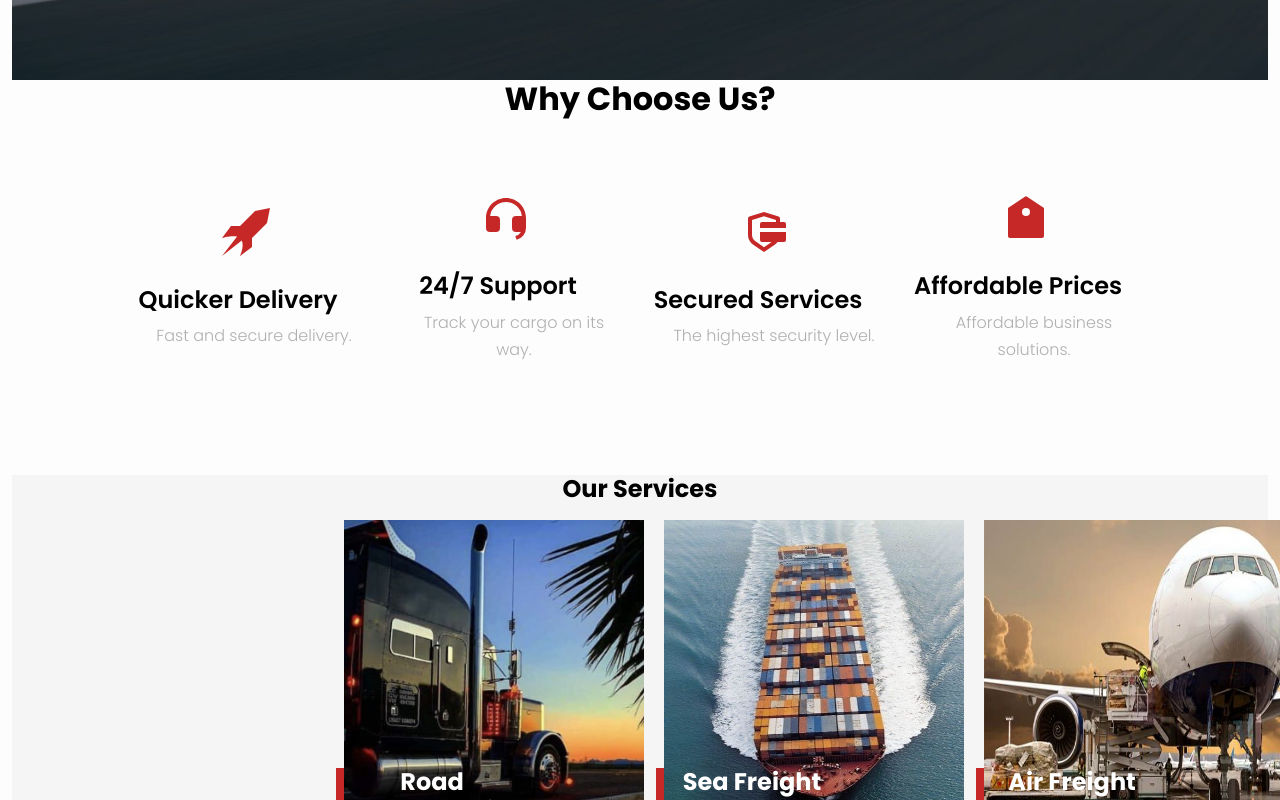
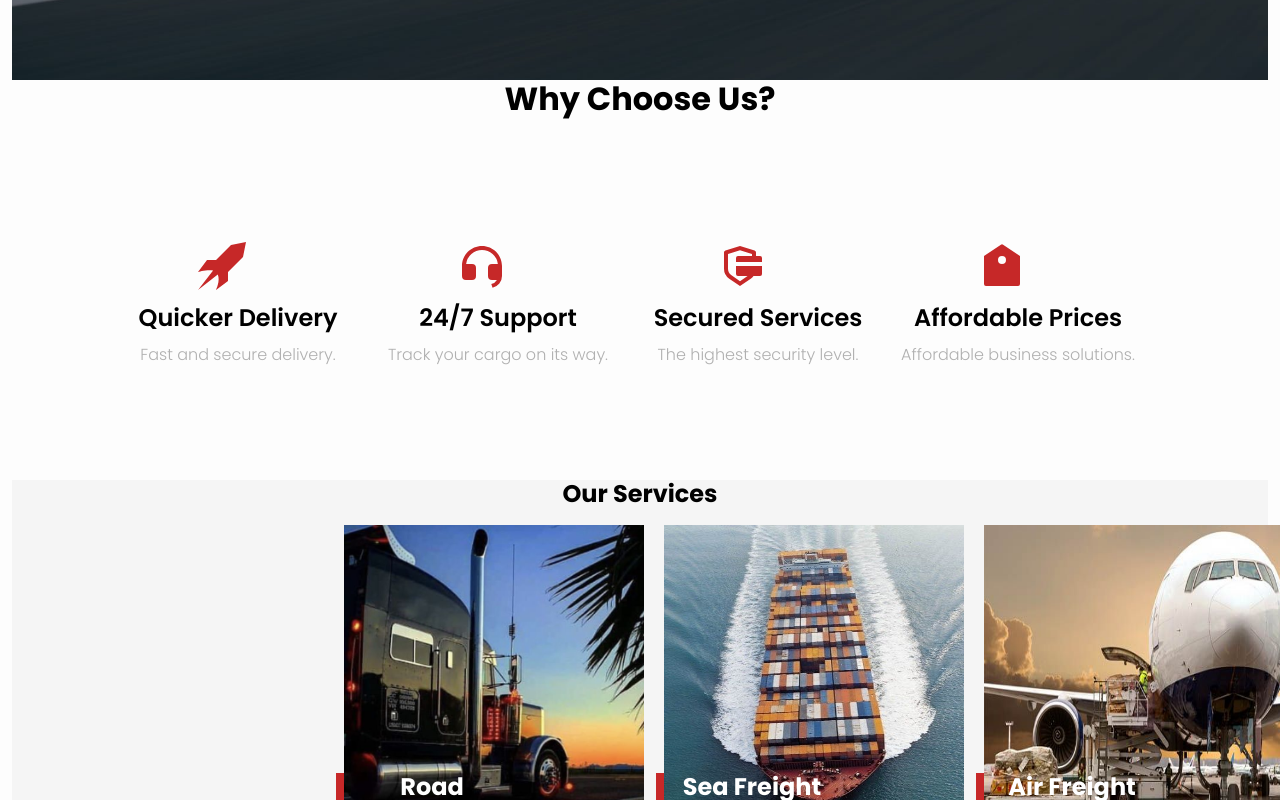
Before and after one commit to Roche001/Logistics-company, a React (Create React App) app: page / in a window 1280 px wide. Shown: the part 720-1520 px from the top of the page. Built offline with nearby package versions, Linux system fonts and the light colour scheme.

Commit message:
update changes

```diff
--- a/src/components/home/Home.css
+++ b/src/components/home/Home.css
@@ -55,21 +55,17 @@
   display: flex;
   flex-direction: column;
   justify-content: center;
-  margin-top: -6rem;
-  text-align: center;
+  align-items: center;
 }
 .choose-a p {
   color: #b0b0b0;
   text-align: center;
-  margin-left: 2rem;
 }
 .choose-a h4 {
-  margin-top: -2rem;
   font-weight: 550;
 }
 .choose-a span {
-  margin: 3rem;
-  margin-left: 4rem;
+  margin-left: -2rem;
   color: #c62828;
   font-size: 3rem;
 }
--- a/src/components/home/Home.jsx
+++ b/src/components/home/Home.jsx
@@ -49,7 +49,7 @@ const Home = () => {
 
         <div className="choose-us row container-fluid" text-center>
           <div
-            className="choose-a col-xl-3 col-lg-3 col-md-3 col-sm-12 col-xs-12 "
+            className="choose-a col-xl-3 col-lg-3 col-md-3 col-sm-6 col-xs-12 "
             data-aos="fade-up"
           >
             <span>
@@ -60,7 +60,7 @@ const Home = () => {
           </div>
 
           <div
-            className="choose-a col-xxl-3 col-xl-3 col-lg-3 col-md-3 col-sm-12 col-xs-12"
+            className="choose-a col-xl-3 col-lg-3 col-md-3 col-sm-6 col-xs-12"
             data-aos="fade-down"
           >
             <span className="img-responsive">
@@ -71,7 +71,7 @@ const Home = () => {
           </div>
 
           <div
-            className="choose-a col-xxl-3 col-xl-3 col-lg-3 col-md-3 col-sm-12 col-xs-12"
+            className="choose-a col-xl-3 col-lg-3 col-md-3 col-sm-6 col-xs-12"
             data-aos="fade-up"
           >
             <span className="img-responsive">
@@ -83,7 +83,7 @@ const Home = () => {
           </div>
 
           <div
-            className="choose-a col-xxl-3 col-xl-3 col-lg-3 col-md-3 col-sm-12 col-xs-12"
+            className="choose-a col-xl-3 col-lg-3 col-md-3 col-sm-6 col-xs-12"
             data-aos="fade-down"
           >
             <span>
```
